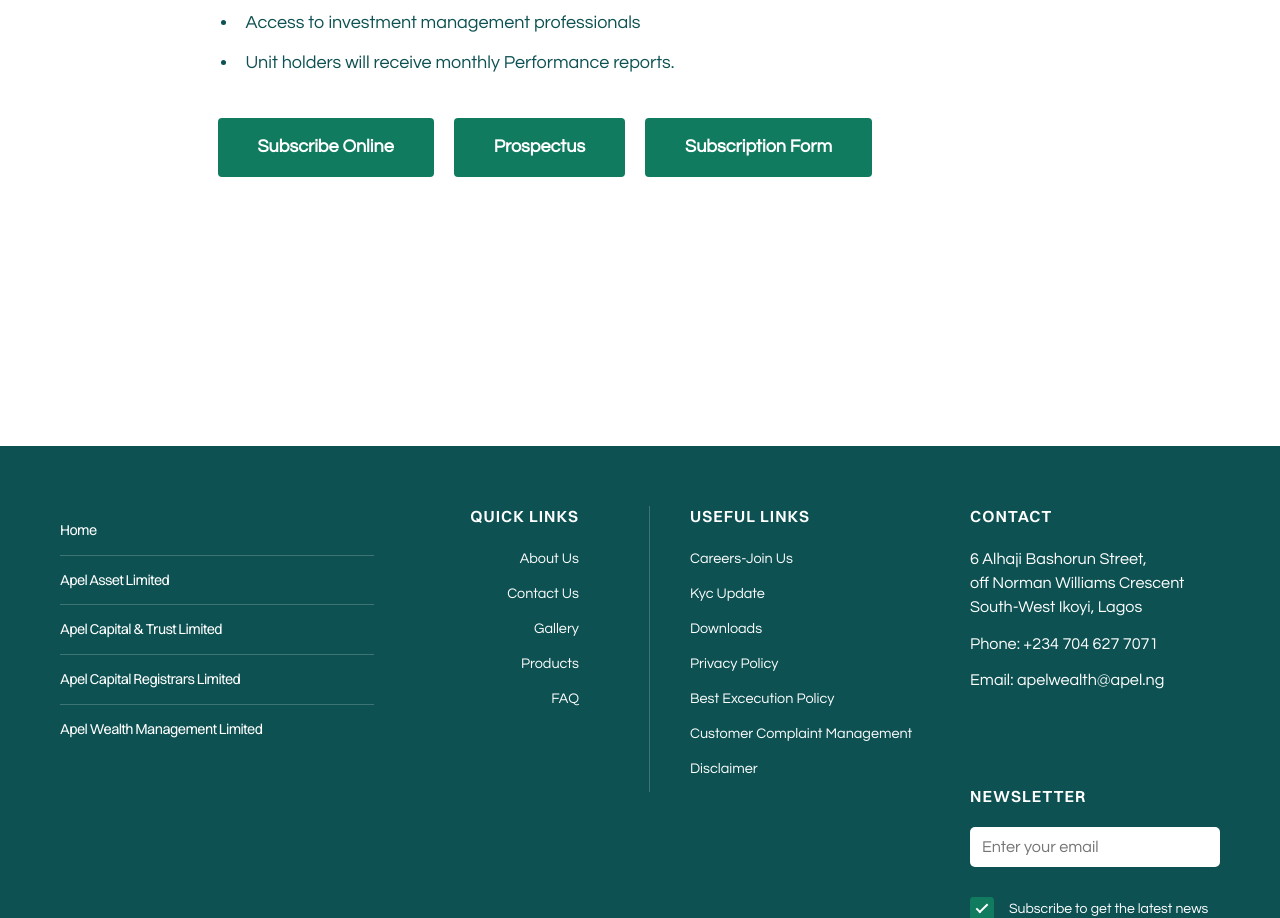
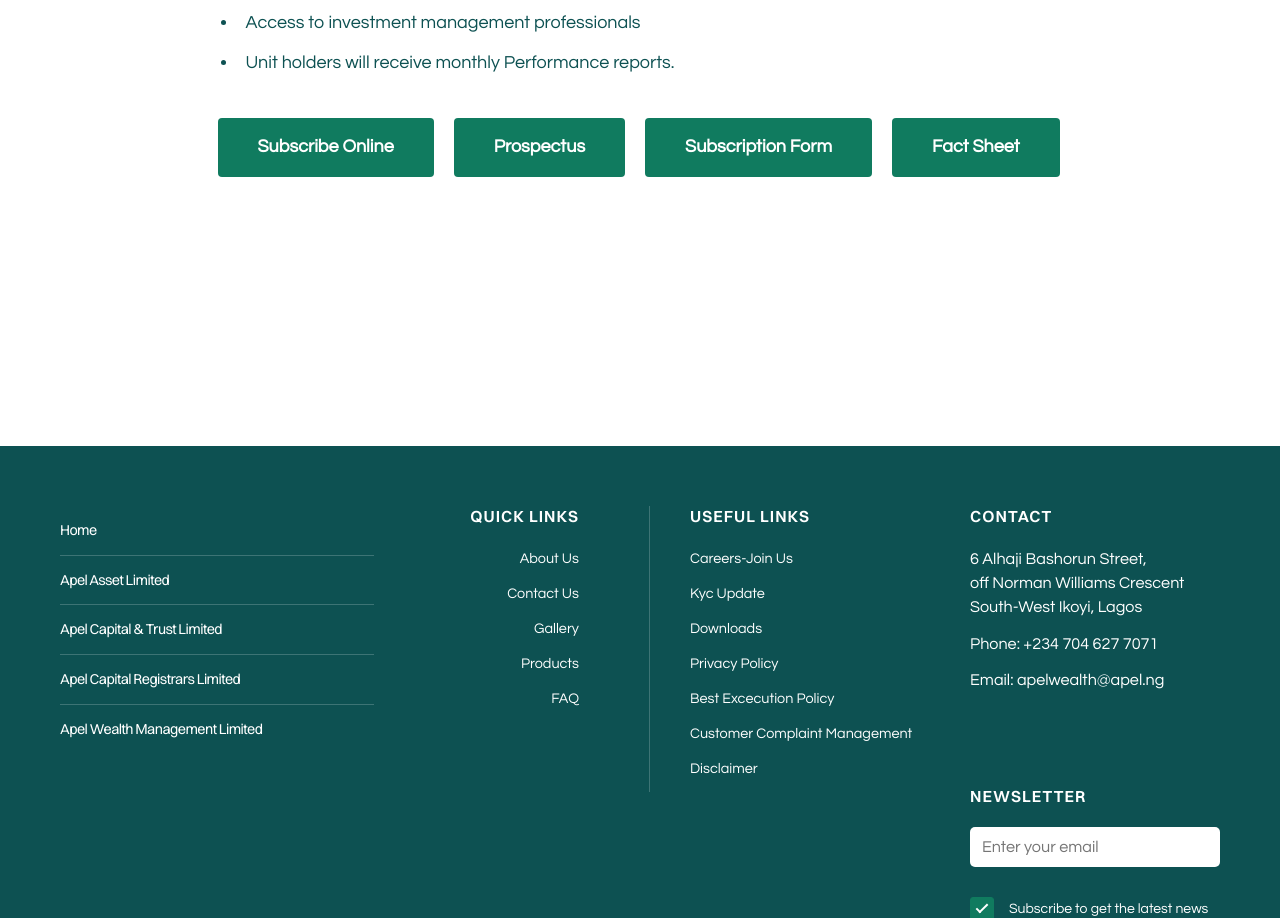
Before and after one commit to Apelng/AWML, a website: page Money-Market-Fund.html in a window 1280 px wide. Shown: the part 2326-3244 px from the top of the page. Drawn offline with Linux system fonts and the light colour scheme.

Commit message:
Add Fact sheet 2026

```diff
--- a/Money-Market-Fund.html
+++ b/Money-Market-Fund.html
@@ -224,6 +224,10 @@
                                     <span style="color: #fff !important;">Subscription Form</span>
                                 </a>
 
+                                <a href="https://drive.google.com/drive/folders/1IoIRZssT78vvorGf32LQ-hkYdVloFLWj?usp=drive_link" target="_blank" class="mil-button mil-button-lg" style="background-color: #107b5f; color: #fff !important; padding: 15px 40px; text-decoration: none; border-radius: 4px; display: inline-block; font-weight: 600; transition: all 0.3s ease;">
+                                    <span style="color: #fff !important;">Fact Sheet</span>
+                                </a>
+
                                 <!-- <a href="https://drive.google.com/drive/folders/1FUsCF5POqpBYXRp0FwsHmHyLtDjaUfip?usp=sharing" target="_blank" class="mil-button mil-button-lg" style="background-color: #107b5f; color: #fff !important; padding: 15px 40px; text-decoration: none; border-radius: 4px; display: inline-block; font-weight: 600; transition: all 0.3s ease;">
                                     <span style="color: #fff !important;">Corporate Form</span>
                                 </a> -->
```
